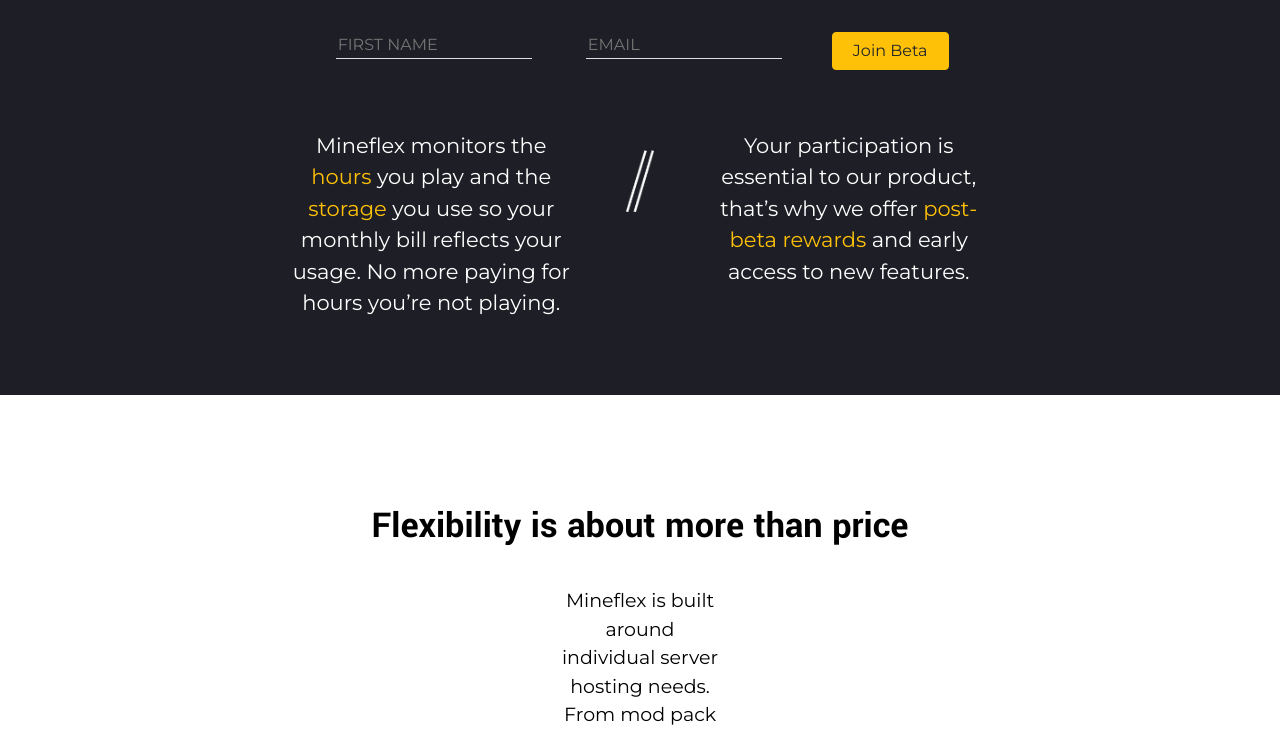
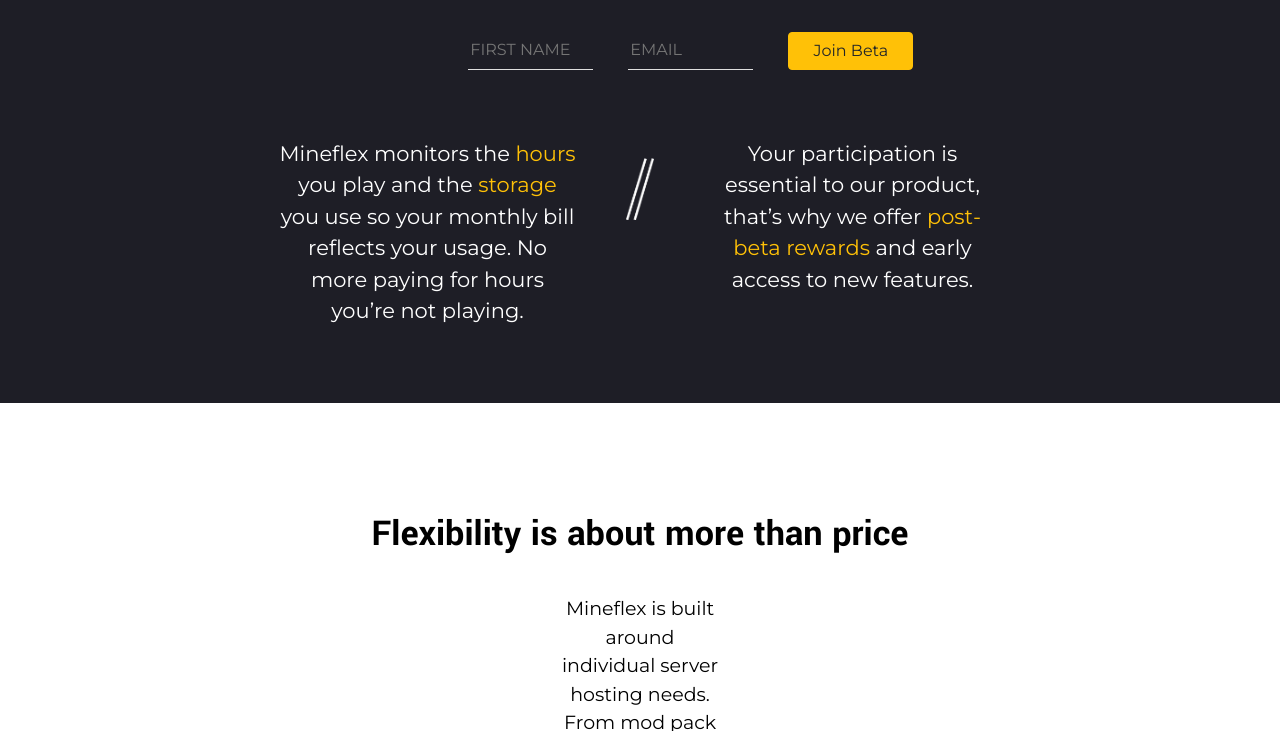
Before and after one commit to gland97/mineflex-website, a plain HTML site: page index.html in a window 1280 px wide. Shown: the part 369-1100 px from the top of the page. Drawn offline with nearby package versions, Linux system fonts and the light colour scheme.

Commit message:
response fields

```diff
--- a/css/index.css
+++ b/css/index.css
@@ -65,6 +65,8 @@ body {
 }
 
 #fname, #email {
+  min-width: 125px;
+  width: 100%;
   background-color: transparent;
   border-style: solid;
   border-bottom: 1.2px solid rgb(223, 223, 223);
@@ -79,8 +81,7 @@ body {
 }
 
 .section-1-button {
-  padding-left: 20px;
-  padding-right: 20px;
+  min-width: 125px;
 }
 
 .separator {
--- a/index.html
+++ b/index.html
@@ -31,24 +31,29 @@
         <h1 class="heading title">Stop paying when you're not playing.</h1>
       </div>
     </div>
-    <div class="col-12">
     <div class="row justify-content-center mf-beta-form">
-        <div class="col-auto justify-content-center">
+      <div class="col-sm-12 col-md-6">
+        <div class="row justify-content-center">
+          <div class="col-xs-8 col-xl-3 col-lg-4 d-flex pb-xs-3 pb-3 pb-lg-0">
             <label for="fname"></label>
             <input type="text" placeholder="FIRST NAME" id="fname" name="fname">
           </div>
-        <div class="col-auto justify-content-center">
+          <div class="col-xs-8 col-xl-3 col-lg-4 d-flex pb-xs-3 pb-3 pb-lg-0">
             <label for="email"></label>
             <input type="text" placeholder="EMAIL" id="email" name="lname">
           </div>
-        <div class="col-auto justify-content-center">
-          <button id="beta-button" type="button" class="btn btn-warning section-1-button">Join Beta</button>
+          <div class="col-xs-8 col-xl-1 col-lg-4 d-flex align-items-center">
+            <button id="beta-button" type="button" class="btn btn-warning section-1-button mx-auto">Join Beta</button>
           </div>
-        <div class="col-12 justify-content-center" style="text-align: center; display: none;">
+          </div>
+          <div class="col-12 d-flex justify-content-center" style="text-align: center; display: none;">
             <h5 id="join-status" style="color: red;"></h5>
           </div>
         </div>
       </div>
+      <div class="col-sm-0 col-3"></div>
+    </div>
+
 
     <div class="row mf-section-1-details">
       <div class="col-md-3">
```
Lines whose indentation alone changed are shown as unchanged.
